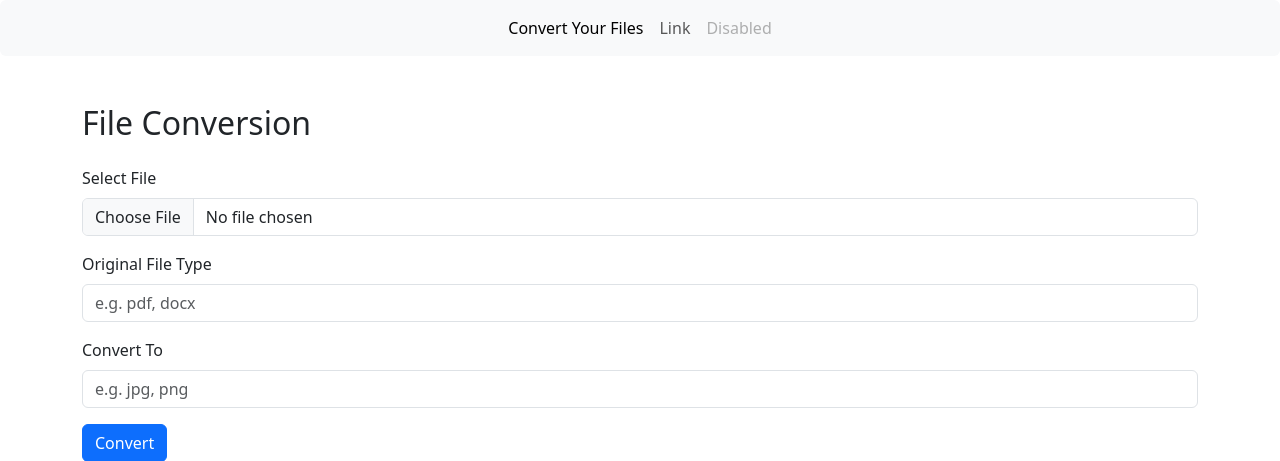
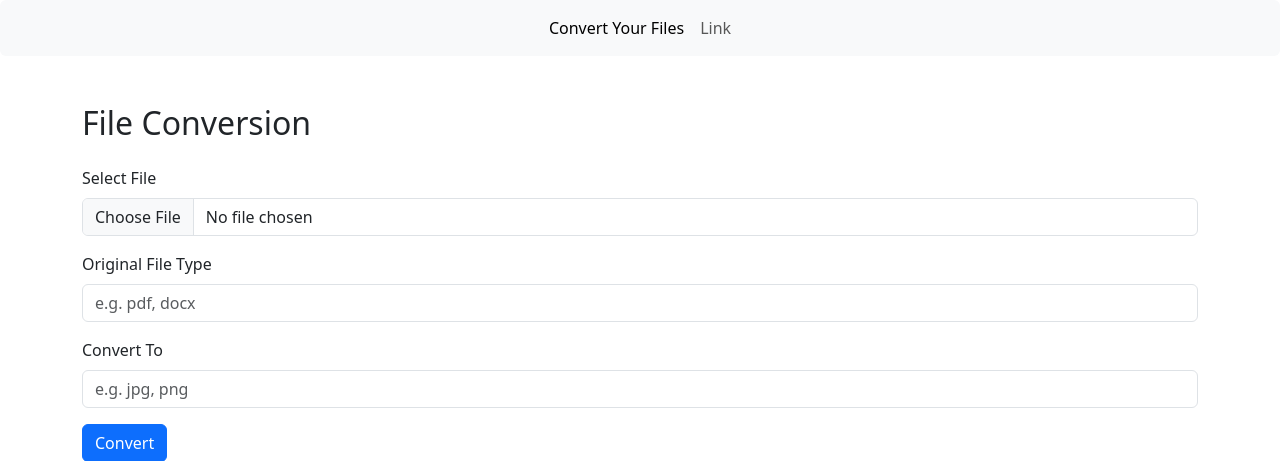
Before and after one commit to 21abhaya/celery-try, a Django app: page / in a window 1280 px wide. Shown: the top 461 px of the page. Run offline with Django 5.2, Linux system fonts and the light colour scheme; parts of the project's set-up code (start-up, migrations or seed data) failed here and were passed over; some libraries are stand-ins or nearby versions.

Commit message:
removed disabled

```diff
--- a/app/templates/app/base.html
+++ b/app/templates/app/base.html
@@ -20,10 +20,10 @@
         <li class="nav-item">
           <a class="nav-link" href="#">Link</a>
         </li>
-        <li class="nav-item">
+        <!--<li class="nav-item">
           <a class="nav-link disabled" aria-disabled="true">Disabled</a>
         </li>
-        <!-- <li class="nav-item dropdown">
+        <li class="nav-item dropdown">
           <a class="nav-link dropdown-toggle" href="#" data-bs-toggle="dropdown" aria-expanded="false">Dropdown</a>
           <ul class="dropdown-menu">
             <li><a class="dropdown-item" href="#">Action</a></li>
```
